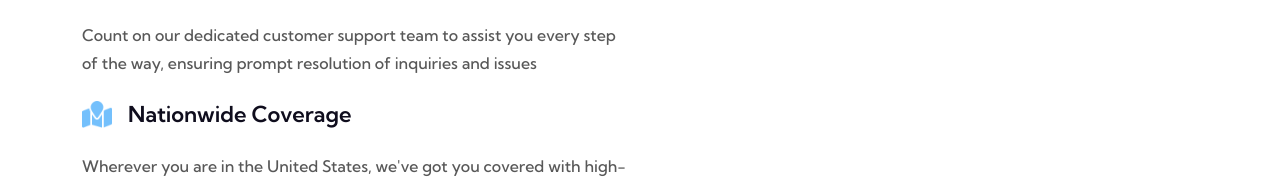
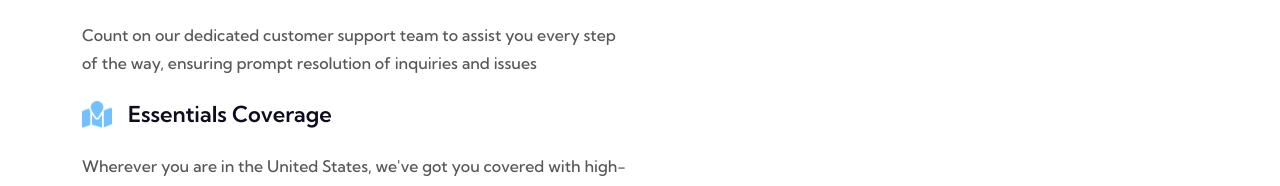
Before and after one commit to ZaidAhmed786/Broadband-Essentials-LLC, a Next.js app: page /about in a window 1280 px wide. Shown: the part 1636-1822 px from the top of the page. Built offline with nearby package versions, Linux system fonts and the light colour scheme.

Commit message:
set tittle

```diff
--- a/app/about/page.js
+++ b/app/about/page.js
@@ -60,7 +60,7 @@ export default function About() {
 
                                  <div className="d-flex align-items-center gap-3 mt-4">
                                 <img src="/assets/img/map-location-solid.png" alt="icon-img" className='img-fluid' width="30px" />
-                                <h3>Nationwide Coverage</h3>
+                                <h3>Essentials Coverage</h3>
                                 </div>
                                 <p className="fw-medium pt-4">
                                 Wherever you are in the United States, we've got you covered with high-quality connectivity in urban centers and rural areas alike.
--- a/app/layout.js
+++ b/app/layout.js
@@ -19,7 +19,7 @@ const kumbh = Kumbh_Sans({
 })
 
 export const metadata = {
-  title: 'Nationwide - Bandwidth LLC',
+  title: 'Broadband - Essentials LLC',
   description: 'Generated by create next app',
 }
 
```
